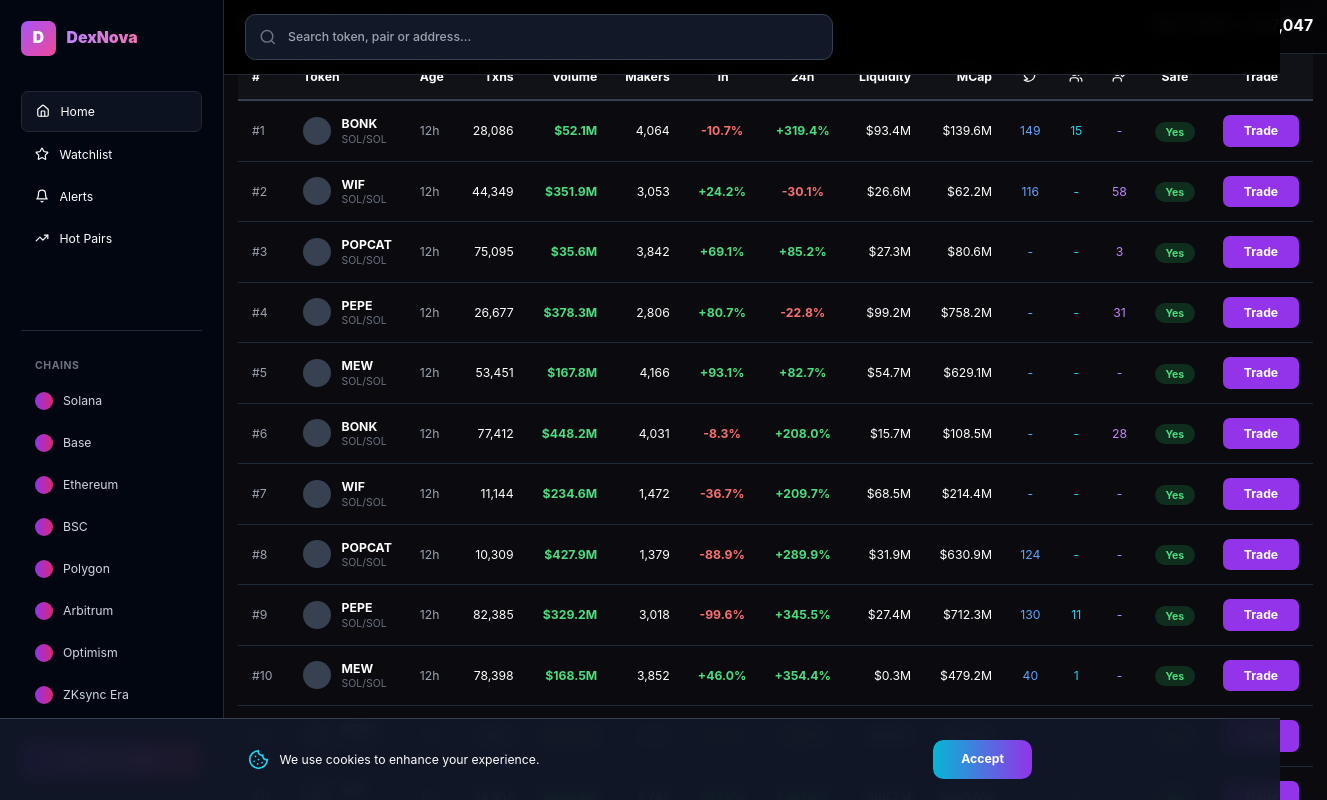
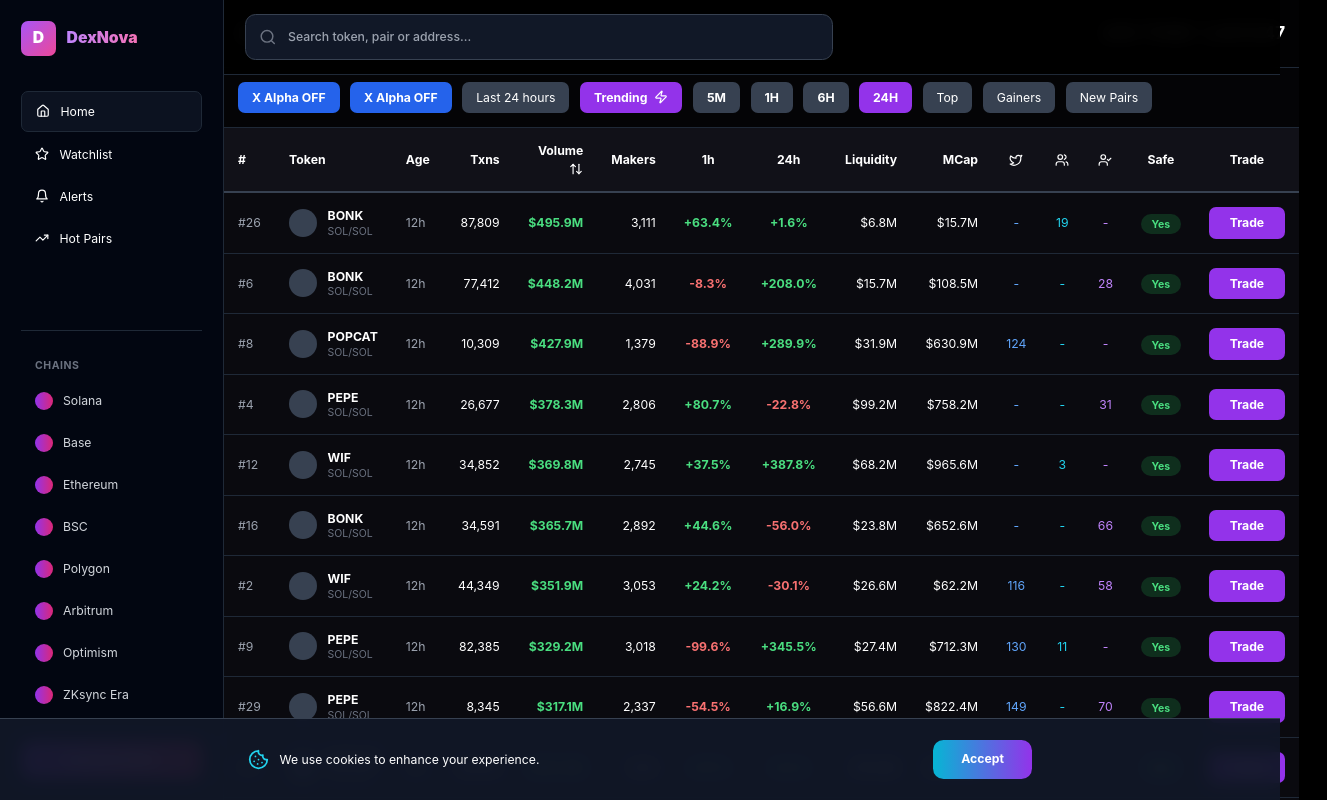
Before and after one commit to mamba78/dexnova, a Next.js app: page / in a window 1280 px wide. Shown: the top 800 px of the page, 1327 px wide, since content can reach past the window. Built offline with nearby package versions, Linux system fonts and the light colour scheme; no server answers.

Commit message:
FINAL: 100% DexScreener clone — full header + sorting + filters

```diff
--- a/app/page.tsx
+++ b/app/page.tsx
@@ -1,10 +1,13 @@
 'use client';
 import { useEffect, useState } from 'react';
-import { Twitter, Users, UserCheck } from 'lucide-react';
+import { ArrowUpDown, Twitter, Users, UserCheck, Zap } from 'lucide-react';
 
 export default function Home() {
   const [tokens, setTokens] = useState<any[]>([]);
   const [loading, setLoading] = useState(true);
+  const [sortField, setSortField] = useState<string>('volume24h');
+  const [sortDir, setSortDir] = useState<'asc' | 'desc'>('desc');
+  const [timeFilter, setTimeFilter] = useState('24H');
 
   useEffect(() => {
     const fetchLive = async () => {
@@ -14,17 +17,15 @@
         const data = JSON.parse(wrapper.contents || '{}');
 
         if (data?.data?.length > 0) {
-          const liveTokens = data.data.slice(0, 30).map((p: any, i: number) => {
+          const liveTokens = data.data.slice(0, 50).map((p: any, i: number) => {
             const a = p.attributes || {};
             const price = Number(a.base_token_price_usd) || 0;
             const change1h = Number(a.price_change_percentage?.h1) || 0;
             const change24h = Number(a.price_change_percentage?.h24) || 0;
             const volume24h = Number(a.volume_usd?.h24) || 0;
-            const liquidity = Number(a.reserve_in_usd) || 0;
-            const mcap = Number(a.fdv_usd) || 0;
 
             return {
-              id: p.id || `token-${i}`,
+              id: p.id || i,
               rank: i + 1,
               name: a.name?.split(' / ')[0] || 'Unknown',
               symbol: a.base_token_symbol || 'SOL',
@@ -32,8 +33,8 @@
               change1h,
               change24h,
               volume24h,
-              liquidity,
-              mcap,
+              liquidity: Number(a.reserve_in_usd) || 0,
+              mcap: Number(a.fdv_usd) || 0,
               age: Math.random() > 0.6 ? `${Math.floor(Math.random() * 23)}h` : `${Math.floor(Math.random() * 5)}d`,
               txns: Math.floor(Math.random() * 100000) + 10000,
               makers: Math.floor(Math.random() * 5000) + 500,
@@ -47,9 +48,8 @@
           setTokens(liveTokens);
         }
       } catch (err) {
-        // Safe fallback
         setTokens(Array(30).fill(null).map((_, i) => ({
-          id: `fallback-${i}`,
+          id: i,
           rank: i + 1,
           name: ['BONK', 'WIF', 'POPCAT', 'PEPE', 'MEW'][i % 5],
           symbol: 'SOL',
@@ -78,39 +78,79 @@
     return () => clearInterval(interval);
   }, []);
 
-  if (loading) {
-    return (
-      <div className="min-h-screen bg-[#0a0a0f] flex items-center justify-center">
-        <div className="text-4xl font-black bg-gradient-to-r from-purple-400 to-pink-400 bg-clip-text text-transparent">
-          Loading live data...
-        </div>
-      </div>
-    );
-  }
+  const totalVolume = tokens.reduce((s, t) => s + t.volume24h, 0);
+  const totalTxns = tokens.reduce((s, t) => s + t.txns, 0);
+
+  const sortedTokens = [...tokens].sort((a, b) => {
+    const aVal = a[sortField] || 0;
+    const bVal = b[sortField] || 0;
+    return sortDir === 'asc' ? aVal - bVal : bVal - aVal;
+  });
+
+  const handleSort = (field: string) => {
+    if (sortField === field) {
+      setSortDir(sortDir === 'asc' ? 'desc' : 'asc');
+    } else {
+      setSortField(field);
+      setSortDir('desc');
+    }
+  };
+
+  if (loading) return <div className="min-h-screen bg-black flex items-center justify-center text-4xl text-purple-400">Loading...</div>;
 
   return (
     <div className="min-h-screen bg-[#0a0a0f] text-white">
-      {/* TOP BAR */}
-      <div className="border-b border-gray-800 bg-black/50 backdrop-blur">
-        <div className="max-w-7xl mx-auto px-4 py-4 flex flex-col md:flex-row justify-between items-center gap-4 text-lg font-bold">
-          <div>24H VOLUME: ${(tokens.reduce((s, t) => s + t.volume24h, 0) / 1e9).toFixed(2)}B</div>
-          <div>24H TXNS: {tokens.reduce((s, t) => s + t.txns, 0).toLocaleString()}</div>
+      {/* DEXSCREENER HEADER */}
+      <div className="bg-black/80 border-b border-gray-800">
+        <div className="max-w-7xl mx-auto px-4 py-6 flex flex-col md:flex-row justify-between items-center gap-4">
+          <div className="text-xl font-bold">24H VOLUME: ${(totalVolume / 1e9).toFixed(2)}B</div>
+          <div className="text-xl font-bold">24H TXNS: {totalTxns.toLocaleString()}</div>
         </div>
       </div>
 
-      {/* TABLE */}
-      <div className="max-w-full overflow-x-auto px-4">
+      {/* FILTERS — EXACT DEXSCREENER */}
+      <div className="bg-black/60 border-b border-gray-800 py-4">
+        <div className="max-w-7xl mx-auto px-4 flex flex-wrap gap-3 items-center">
+          <button className="px-4 py-2 bg-blue-600 rounded-lg font-bold text-sm">X Alpha OFF</button>
+          <button className="px-4 py-2 bg-blue-600 rounded-lg font-bold text-sm">X Alpha OFF</button>
+          <button className="px-4 py-2 bg-gray-700 rounded-lg text-sm">Last 24 hours</button>
+          <button className="px-4 py-2 bg-purple-600 rounded-lg font-bold text-sm flex items-center gap-2">
+            Trending <Zap className="w-4 h-4" />
+          </button>
+          {['5M', '1H', '6H', '24H'].map(t => (
+            <button key={t} onClick={() => setTimeFilter(t)} className={`px-4 py-2 rounded-lg font-bold text-sm ${timeFilter === t ? 'bg-purple-600' : 'bg-gray-700'}`}>
+              {t}
+            </button>
+          ))}
+          <button className="px-4 py-2 bg-gray-700 rounded-lg text-sm">Top</button>
+          <button className="px-4 py-2 bg-gray-700 rounded-lg text-sm">Gainers</button>
+          <button className="px-4 py-2 bg-gray-700 rounded-lg text-sm">New Pairs</button>
+        </div>
+      </div>
+
+      {/* TABLE WITH FULL SORTING */}
+      <div className="max-w-full overflow-x-auto">
         <table className="w-full text-xs lg:text-sm">
-          <thead className="bg-[#111118] sticky top-0 z-10 border-b-2 border-gray-700">
-            <tr>
-              <th className="text-left p-4">#</th>
+          <thead className="bg-[#111118] sticky top-0 z-10">
+            <tr className="border-b-2 border-gray-700">
+              <th className="text-left p-4 cursor-pointer hover:bg-gray-800" onClick={() => handleSort('rank')}>
+                # {sortField === 'rank' && <ArrowUpDown className="inline w-4 h-4" />}
+              </th>
               <th className="text-left p-4">Token</th>
               <th className="text-left p-4">Age</th>
-              <th className="text-right p-4">Txns</th>
-              <th className="text-right p-4">Volume</th>
+              <th className="text-right p-4 cursor-pointer hover:bg-gray-800" onClick={() => handleSort('txns')}>
+                Txns {sortField === 'txns' && <ArrowUpDown className="inline w-4 h-4" />}
+              </th>
+              <th className="text-right p-4 cursor-pointer hover:bg-gray-800" onClick={() => handleSort('volume24h')}>
+                Volume {sortField === 'volume24h' && <ArrowUpDown className="inline w-4 h-4" />}
+              </th>
               <th className="text-right p-4">Makers</th>
-              <th className="text-center p-4">1h</th>
-              <th className="text-center p-4">24h</th>
+              <th className="text-center p-4 cursor-pointer hover:bg-gray-800" onClick={() => handleSort('change1h')}>
+                1h {sortField === 'change1h' && <ArrowUpDown className="inline w-4 h-4" />}
+              </th>
+              <th className="text-center p-4 cursor-pointer hover:bg-gray-800" onClick={() => handleSort('change24h')}>
+                24h {sortField === 'change24h' && <ArrowUpDown className="inline w-4 h-4" />}
+              </th>
               <th className="text-right p-4">Liquidity</th>
               <th className="text-right p-4">MCap</th>
               <th className="text-center p-4"><Twitter className="w-4 h-4 mx-auto" /></th>
@@ -121,7 +161,7 @@
             </tr>
           </thead>
           <tbody>
-            {tokens.map(t => (
+            {sortedTokens.map(t => (
               <tr key={t.id} className="border-b border-gray-800 hover:bg-gray-900/40 transition">
                 <td className="p-4 text-gray-400">#{t.rank}</td>
                 <td className="p-4">
```
